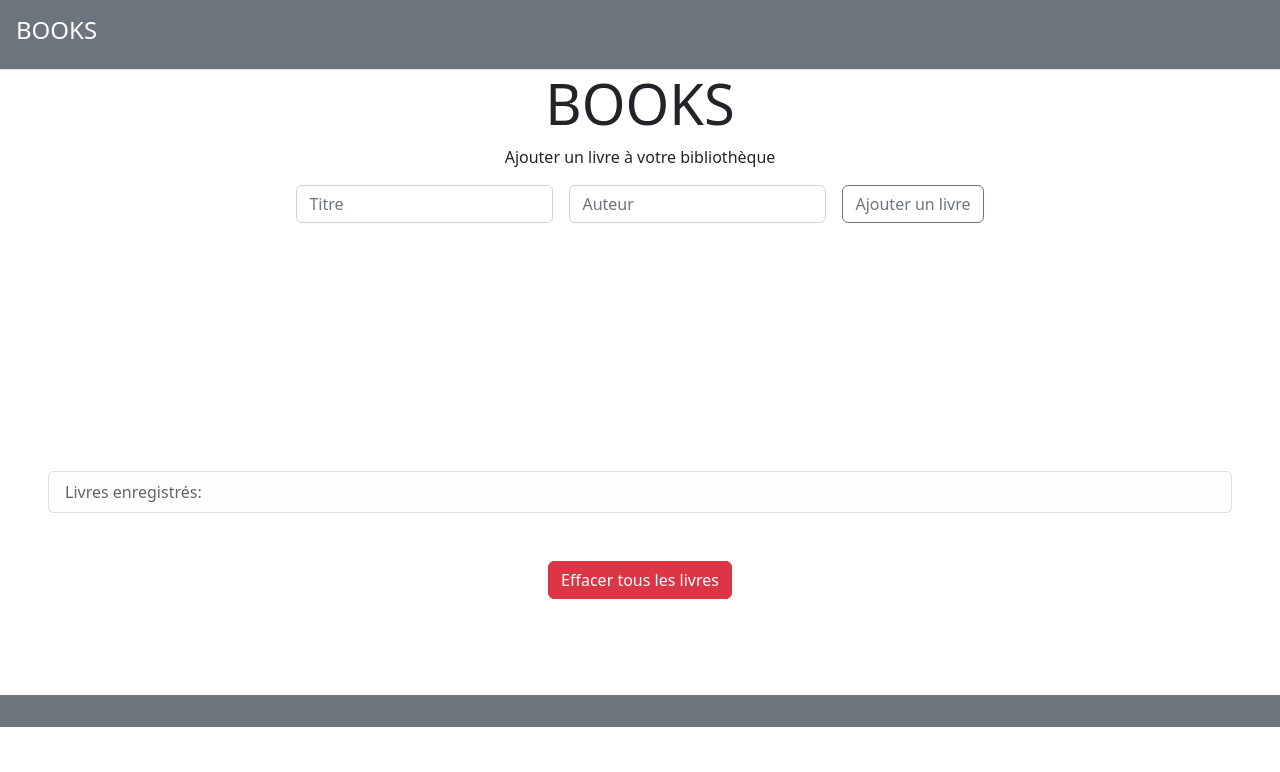
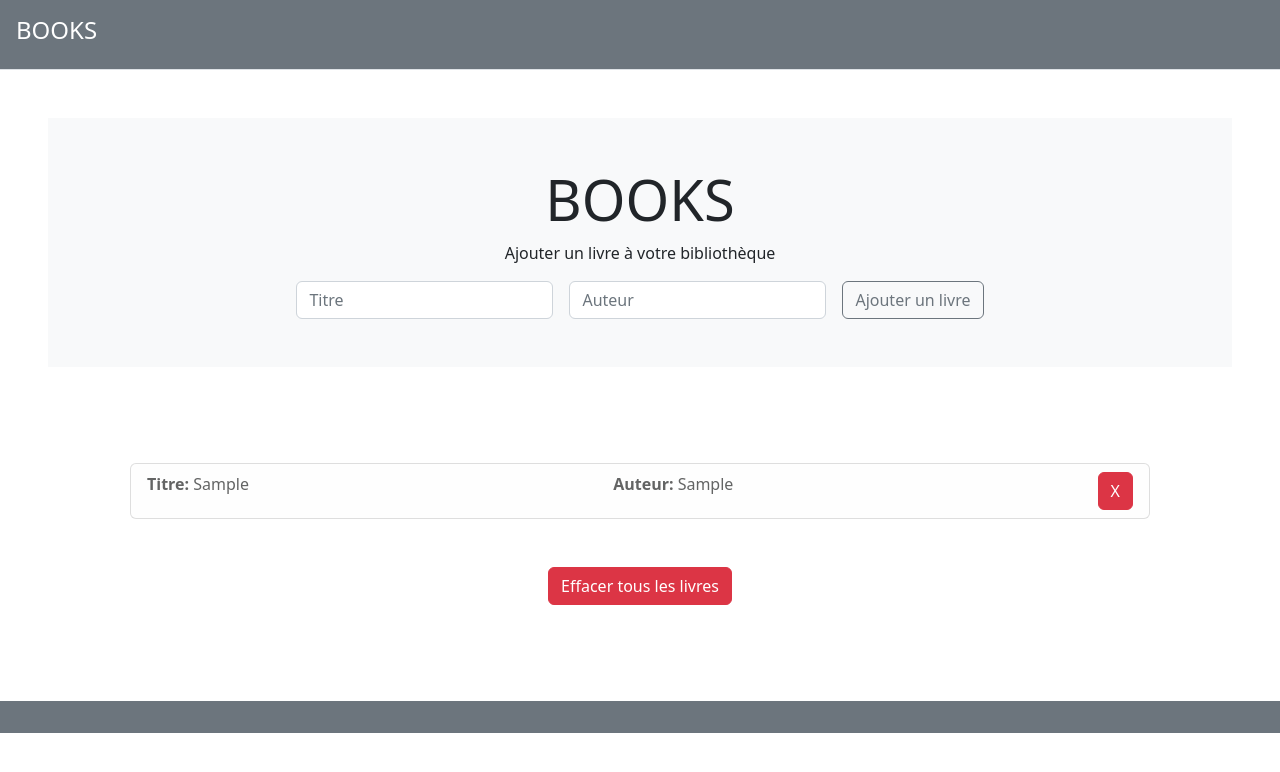
Before and after one commit to Forerunner78/React-Books, a React (Create React App) app: page / in a window 1280 px wide. Both pictures are taken after typing "Sample", "Sample" into the empty fields and a click on the button "Ajouter un livre". Shown: the top 772 px of the page. Built offline with nearby package versions, Linux system fonts and the light colour scheme.

Commit message:
Modification of AddBooks.js

```diff
--- a/src/containers/AddBooks.js
+++ b/src/containers/AddBooks.js
@@ -3,7 +3,6 @@ import { connect } from "react-redux";
 import { addBook } from "../redux/actions/actionAddBooks";
 
 const AddBooks = ({ libraryData, addBook }) => {
-    console.log(libraryData);
     const initialState = { title: "", author: "" };
     const [newData, setNewData] = useState(initialState);
 
@@ -11,14 +10,44 @@ const AddBooks = ({ libraryData, addBook }) => {
         e.preventDefault();
         addBook(newData);
 
-        //Vider le input
+        // Vider le input
         setNewData(initialState);
     };
 
+    const displayData =
+        libraryData.length > 0 ? (
+            libraryData.map((data) => {
+                return (
+                    <li
+                        key={data.id}
+                        className="list-group-item list-group-item-light d-flex justify-content-between m-5"
+                    >
+                        <span>
+                            <strong>Titre: </strong>
+                            {data.title}
+                        </span>
+                        <span>
+                            <strong>Auteur: </strong>
+                            {data.author}
+                        </span>
+                        <span className="btn btn-danger">X</span>
+                    </li>
+                );
+            })
+        ) : (
+            <p className="text-center">Aucune data a afficher</p>
+        );
+
+    const deleteAllBooksBtn = libraryData.length > 0 && (
+        <div className="d-flex justify-content-center">
+            <button className="btn btn-danger mb-5">Effacer tous les livres</button>
+        </div>
+    );
+
     return (
         <main role="main">
-            <div className="jumbotron jumbotron-fluid">
-                <div className="container text-center">
+            <div className="jumbotron jumbotron-fluid bg-light m-5">
+                <div className="container text-center p-5">
                     <h1 className="display-4">BOOKS</h1>
                     <p>Ajouter un livre à votre bibliothèque</p>
                     <form className="row g-3 justify-content-center" onSubmit={handleSubmit}>
@@ -50,17 +79,13 @@ const AddBooks = ({ libraryData, addBook }) => {
                     </form>
                 </div>
             </div>
-            <div className="container" style={{ minHeight: "200px" }}></div>
-            <div className="row">
-                <div className="col-md-12">
-                    <ul className="list-group">
-                        <li className="list-group-item list-group-item-light d-flex justify-content-between m-5">
-                            Livres enregistrés:
-                        </li>
-                    </ul>
-                </div>
-                <div className="d-flex justify-content-center">
-                    <button className="btn btn-danger mb-5">Effacer tous les livres</button>
+            <div className="container" style={{ minHeight: "200px" }}>
+                <div className="row">
+                    <div className="col-md-12">
+                        <ul className="list-group">{displayData}</ul>
+                    </div>
+
+                    {deleteAllBooksBtn}
                 </div>
             </div>
         </main>
```
Also changed, not shown: package.json (+9 -0 lines), 1 other file (tests, documents, lock files or other folders).
